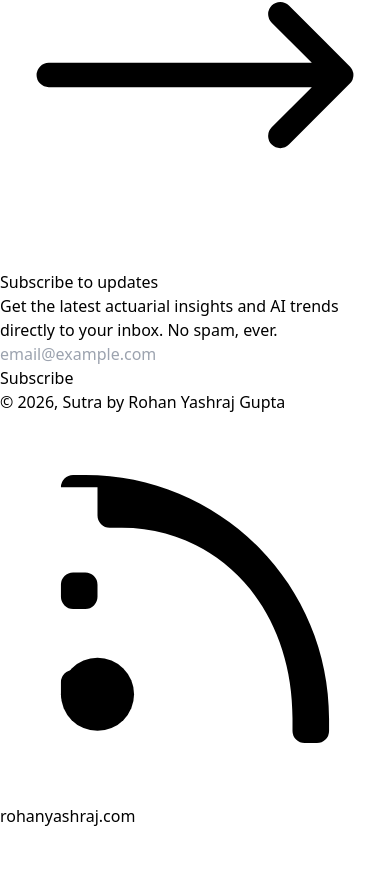
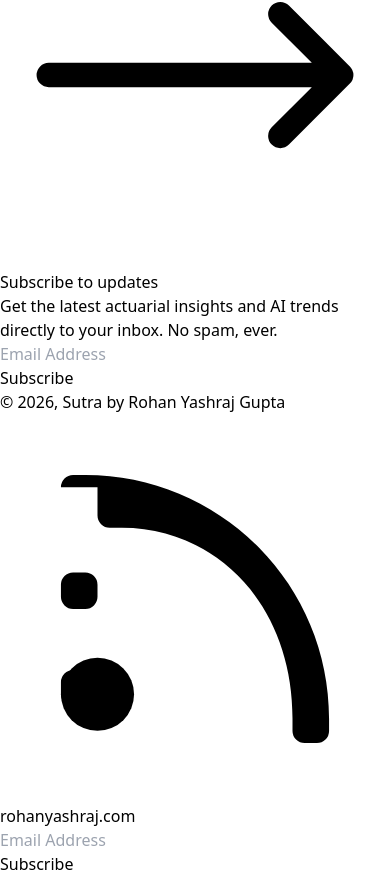
Before and after one commit to RohanYashraj/sutra-a-simple-actuarial-blog, a Next.js app: page / in a window 390 px wide. Shown: the part 5040-5916 px from the top of the page. Before the commit the page ends 5868 px from the top, so only its background shows below. Built offline with nearby package versions, Linux system fonts and the light colour scheme; no server answers.

Commit message:
sticky subscribe

```diff
--- /dev/null
+++ b/app/components/StickySubscribe.tsx
@@ -0,0 +1,59 @@
+'use client'
+
+import { useEffect, useState } from 'react'
+import { usePathname } from 'next/navigation'
+import Subscribe from './Subscribe'
+
+export default function StickySubscribe() {
+  const pathname = usePathname()
+  const [isVisible, setIsVisible] = useState(false)
+  const [shouldRender, setShouldRender] = useState(false)
+
+  useEffect(() => {
+    // Only run on homepage
+    if (pathname !== '/') {
+      setShouldRender(false)
+      return
+    }
+    setShouldRender(true)
+
+    const observer = new IntersectionObserver(
+      ([entry]) => {
+        // If the footer subscribe is NOT intersecting, show the sticky one
+        setIsVisible(!entry.isIntersecting)
+      },
+      {
+        threshold: 0,
+        // Start showing slightly before the footer one disappears
+        rootMargin: '0px 0px -100px 0px',
+      }
+    )
+
+    const footerElem = document.getElementById('footer-subscribe')
+    if (footerElem) {
+      observer.observe(footerElem)
+    }
+
+    return () => {
+      if (footerElem) {
+        observer.unobserve(footerElem)
+      }
+    }
+  }, [pathname])
+
+  if (!shouldRender) return null
+
+  return (
+    <div
+      className={`fixed bottom-0 left-0 right-0 z-50 transition-all duration-500 transform ${
+        isVisible ? 'translate-y-0 opacity-100' : 'translate-y-full opacity-0'
+      }`}
+    >
+      <div className="mx-auto w-11/12 lg:w-3/4 mb-4 flex justify-center">
+        <div className="bg-white/20 backdrop-blur-lg border border-white/20 rounded-full py-2 px-3 shadow-sm">
+          <Subscribe minimal={true} />
+        </div>
+      </div>
+    </div>
+  )
+}
--- a/app/components/Subscribe.tsx
+++ b/app/components/Subscribe.tsx
@@ -2,7 +2,7 @@
 
 import { useState } from 'react'
 
-export default function Subscribe() {
+export default function Subscribe({ minimal = false }: { minimal?: boolean }) {
   const [email, setEmail] = useState('')
   const [status, setStatus] = useState<'idle' | 'loading' | 'success' | 'error'>('idle')
   const [errorMessage, setErrorMessage] = useState('')
@@ -36,7 +36,11 @@ export default function Subscribe() {
   }
 
   return (
-    <div className="w-full flex flex-col md:flex-row md:items-center md:justify-between gap-6 md:gap-12">
+    <div
+      id={!minimal ? "footer-subscribe" : undefined}
+      className={`w-full flex ${minimal ? 'flex-row items-center justify-center' : 'flex-col md:flex-row md:items-center md:justify-between'} gap-6 md:gap-12`}
+    >
+      {!minimal && (
         <div className="max-w-xl">
           <h3 className="text-sm font-semibold text-zinc-900 uppercase tracking-wider mb-2">
             Subscribe to updates
@@ -45,16 +49,17 @@ export default function Subscribe() {
             Get the latest actuarial insights and AI trends directly to your inbox. No spam, ever.
           </p>
         </div>
+      )}
 
-      <form onSubmit={handleSubmit} className="flex flex-col md:flex-row gap-2 w-full md:w-auto whitespace-nowrap">
-        <div className="relative w-full md:w-72">
+      <form onSubmit={handleSubmit} className={`flex ${minimal ? 'flex-row' : 'flex-col md:flex-row'} gap-2 w-full md:w-auto whitespace-nowrap`}>
+        <div className={`relative ${minimal ? 'w-48 md:w-64' : 'w-full md:w-72'}`}>
           <input
             type="email"
             value={email}
             onChange={(e) => setEmail(e.target.value)}
-            placeholder="email@example.com"
+            placeholder="Email Address"
             required
-            className="w-full bg-zinc-50 border border-zinc-200 text-zinc-900 text-sm rounded-md px-4 py-2 outline-none focus:border-zinc-400 focus:ring-1 focus:ring-zinc-400 transition-all placeholder:text-zinc-400"
+            className={`w-full ${minimal ? 'bg-white/10 border-white/20 text-zinc-900' : 'bg-zinc-50 border-zinc-200 text-zinc-900'} text-sm rounded-md px-4 py-2 outline-none focus:border-zinc-400 focus:ring-1 focus:ring-zinc-400 transition-all placeholder:text-zinc-500`}
             disabled={status === 'loading' || status === 'success'}
           />
         </div>
@@ -62,17 +67,14 @@ export default function Subscribe() {
         <button
           type="submit"
           disabled={status === 'loading' || status === 'success'}
-          className="w-full md:w-auto bg-zinc-900 hover:bg-zinc-800 text-white text-sm font-medium py-2 px-6 rounded-md transition-colors disabled:opacity-50 disabled:cursor-not-allowed"
+          className={`${minimal ? 'px-4' : 'px-6'} bg-zinc-900 hover:bg-zinc-800 text-white text-sm font-medium py-2 rounded-md transition-colors disabled:opacity-50 disabled:cursor-not-allowed`}
         >
-          {status === 'loading' ? 'Subscribing...' : status === 'success' ? 'Subscribed!' : 'Subscribe'}
+          {status === 'loading' ? '...' : status === 'success' ? '✓' : 'Subscribe'}
         </button>
 
         {status === 'error' && (
           <p className="absolute -bottom-6 left-0 text-red-500 text-xs">{errorMessage}</p>
         )}
-        {status === 'success' && (
-          <p className="absolute -bottom-6 left-0 text-green-600 text-xs">Thanks for subscribing!</p>
-        )}
       </form>
     </div>
   )
--- a/app/layout.tsx
+++ b/app/layout.tsx
@@ -8,6 +8,7 @@ import PostHogPageView from "./providers/PostHogPageView"
 import { Analytics } from "@vercel/analytics/next"
 import { SpeedInsights } from "@vercel/speed-insights/next"
 import Subscribe from "./components/Subscribe"
+import StickySubscribe from "./components/StickySubscribe"
 
 const cormorantGaramond = Cormorant_Garamond({
   subsets: ["latin"],
@@ -188,6 +189,7 @@ export default function RootLayout({
             </div>
           </div>
         </footer>
+        <StickySubscribe />
         <Analytics />
         <SpeedInsights />
       </body>
```
Lines whose indentation alone changed are shown as unchanged.
